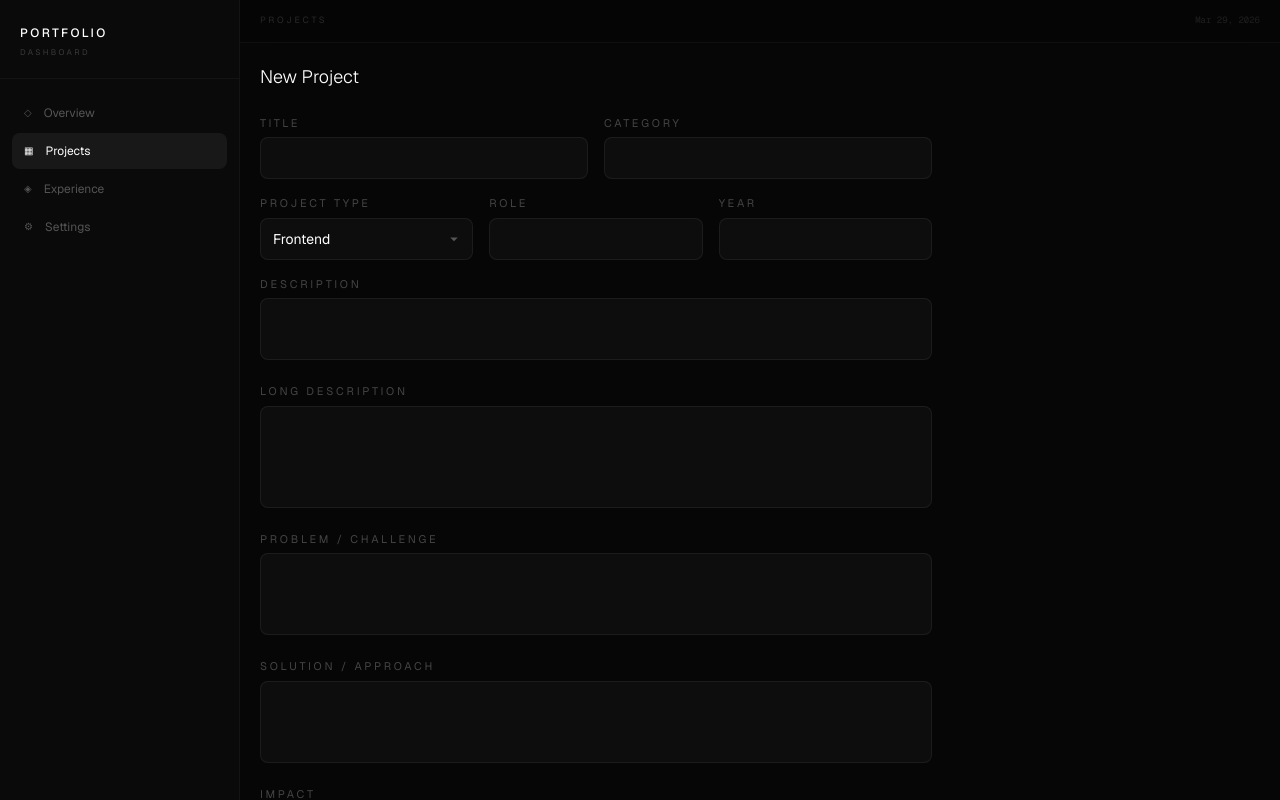
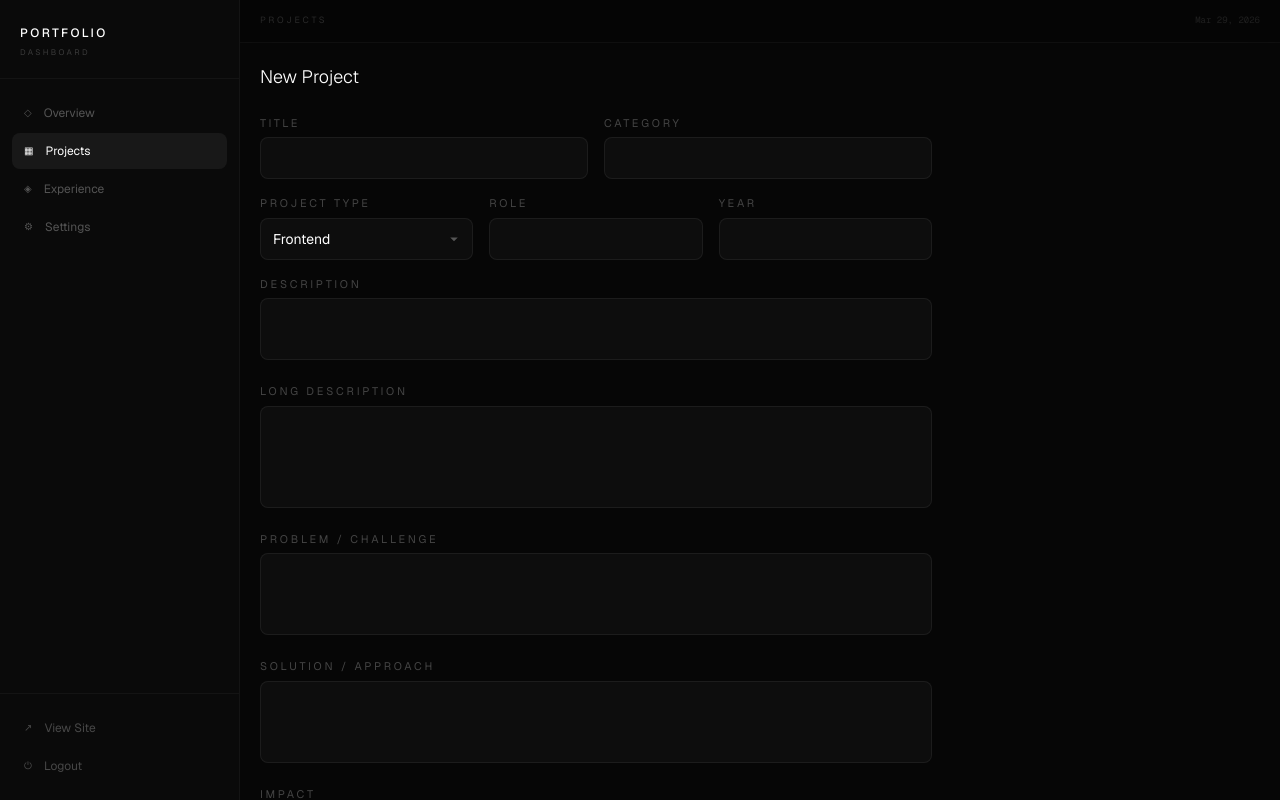
Before and after one commit to Limbuthitoo/portfolio, a Next.js app: page /dashboard/projects/new in a window 1280 px wide. Built offline with nearby package versions, Linux system fonts and the light colour scheme.

Commit message:
fix: enable scrolling in dashboard layout

```diff
--- a/src/app/globals.css
+++ b/src/app/globals.css
@@ -85,6 +85,11 @@
 html, body {
   height: 100%;
   overflow: hidden;
+}
+
+.dashboard-layout {
+  overflow-y: auto;
+  height: 100vh;
 }
 
 body {
```
